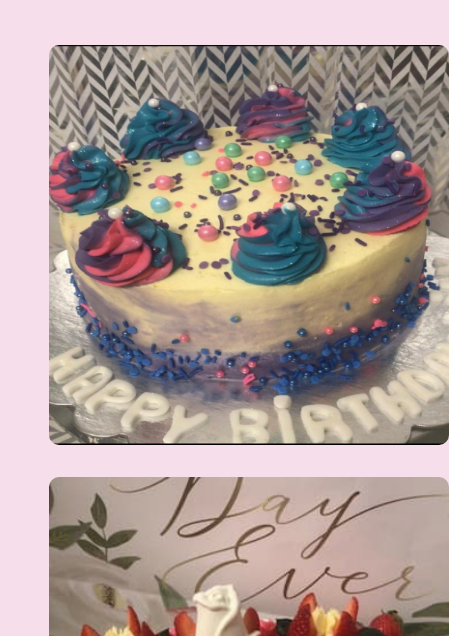
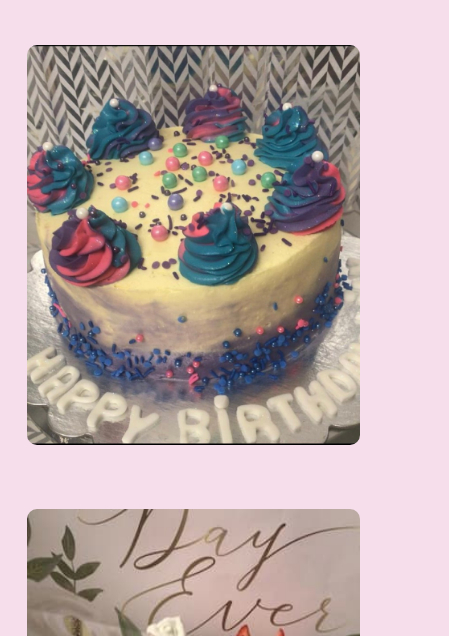
Before and after one commit to jpappy973/moms-cakewebsie, a plain HTML site: page cakespage.html in a window 390 px wide. Shown: the part 464-1100 px from the top of the page, 449 px wide, since content can reach past the window. Drawn offline with nearby package versions, Linux system fonts and the light colour scheme; a web font is replaced by a local one.

Commit message:
Update sty.css

```diff
--- a/sty.css
+++ b/sty.css
@@ -1,3 +1,4 @@
+
 
 @import url('https://fonts.googleapis.com/css2?family=Cabin+Sketch:wght@700&family=Lobster+Two&family=Secular+One&display=swap');
 
@@ -206,7 +207,6 @@ hr {
 }
 
 .footer .content{
-  /* padding-top:2rem; */
   margin-right:2rem;
 }
 
@@ -317,16 +317,12 @@ hr {
     height: 3rem;
     margin-left: 10px;
     position: absolute;
-    /* bottom: 3rem; */
-
-
   }
 
   #carouseltitle #next{
     width: 2rem;
     margin-right: 10px;
     height: 3rem;
-    /* margin-top: auto; */
 
   }
 
@@ -361,8 +357,8 @@ hr {
 
   .recentlyAddedImg .row img{
     margin-bottom:2rem ;
-    height: 20rem;
-    width: 20rem;
+    height: 25rem;
+    width: 95%;
   }
 
   .rrow{
@@ -375,11 +371,10 @@ hr {
   ---------------------------
   */
   .cakepageimg{
-    height: 293;
-    width: 293px;
-    margin: 0 auto;
+    overflow: hidden;
+    height: 100%;
+    width: 100%;
     padding: 0;
-    display: block;
   }
 
   .cakepageimg .Aptitle h1{
@@ -388,21 +383,18 @@ hr {
     font-size:5rem;
   }
 
-  /* .cakepageimg .imgr{
-    margin: 1.5rem auto;
-  } */
 
-  .cakepageimg .imgr{
+   .cakepageimg .imgr{
     padding: 0;
-    margin-left:0;
+    margin-right:auto
   }
 
   .cakepageimg .imgr img{
     height: 25rem;
-    width: 25rem;
-    margin-bottom: 2rem ;
-    /* position: relative;
-    left:3.5rem; */
+    width: 95%;
+    margin-left:auto;
+    margin-right:auto;
+
   }
 
 
@@ -413,10 +405,6 @@ hr {
   ---------------------------
    */
 
-   /* .footer{
-     position: relative;
-     top:80rem;
-   } */
 
   .cakeImg {
     /* overflow: hidden; */
@@ -431,6 +419,4 @@ hr {
 
   }
 
-
-
 }
```
